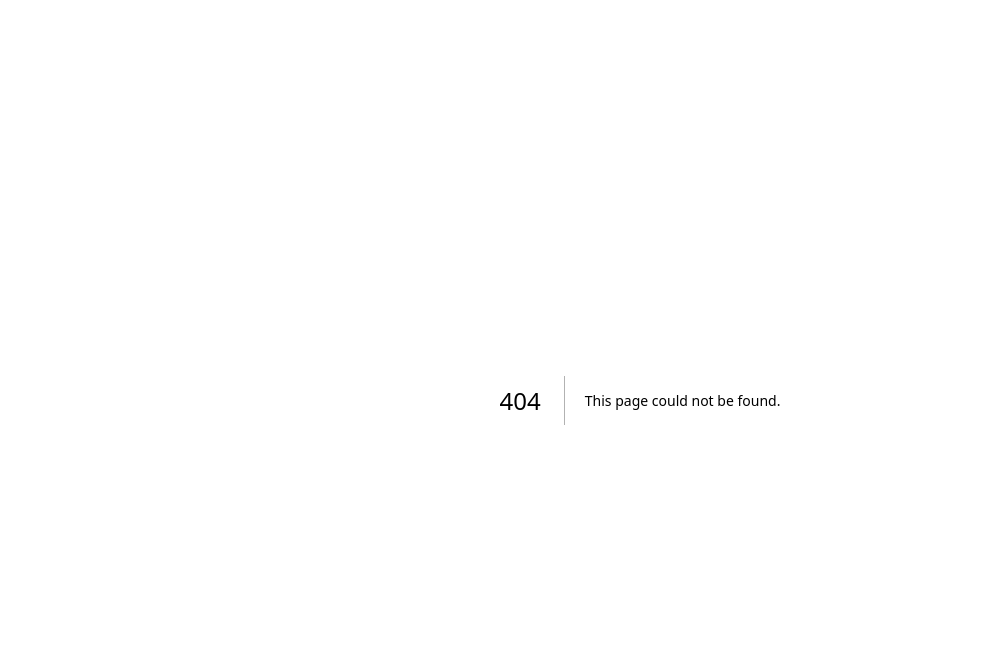
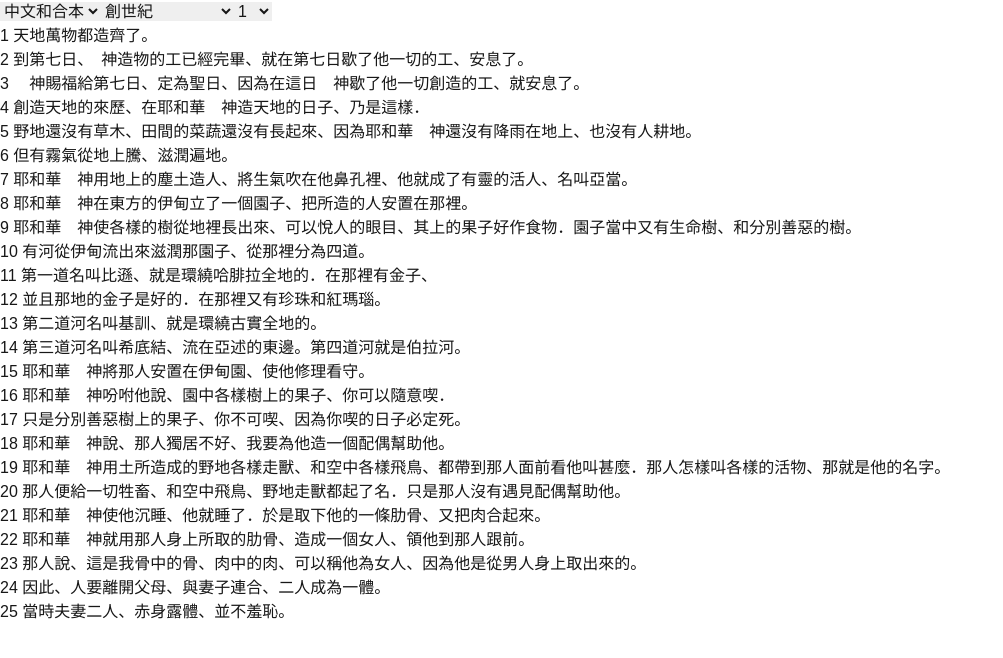
Before and after one commit to revival0728/qt-web, a Next.js app: page /bible in a window 1280 px wide. Before the commit this address had no page. Shown: the top 658 px of the page, without its empty margins (0-1003 px from the left). Built offline with nearby package versions, Linux system fonts and the light colour scheme.

Commit message:
pure html full bible finished

```diff
--- /dev/null
+++ b/app/bible/page.tsx
@@ -0,0 +1,5 @@
+import FullBibleView from "@/components/full-bible-view";
+
+export default function Page() {
+  return <FullBibleView />
+}
--- /dev/null
+++ b/components/full-bible-view/index.tsx
@@ -0,0 +1,73 @@
+"use client"
+
+import type { Bible } from '@/lib/type';
+import { useCallback, useEffect, useState } from 'react';
+import defaultBible from '@/bible/CUT/full.json';
+
+export default function FullBibleView() {
+  const [bible, setBible] = useState<Bible>(defaultBible);
+  const [bookId, setBookId] = useState<string>("Ge");
+  const [chapterId, setChapterId] = useState<number>(1);
+  const [bookNames, setBookNames] = useState<{id: string, name: string}[]>([]);
+
+  const sortedBookName = useCallback(() => {
+    const bookIds = Object.keys(bible.books);
+    bookIds.sort((a, b) => { return bible.books[a].order - bible.books[b].order; });
+    return bookIds.map((k) => { return {
+      id: k,
+      name: bible.books[k].name
+    }});
+  }, [bible]);
+
+  useEffect(() => {
+    setBookNames(sortedBookName());
+  }, [bible, sortedBookName, setBookNames])
+
+  const versionOnChange: React.ChangeEventHandler<HTMLSelectElement> = async (event) => {
+    const newVersion = event.target.value;
+    const newBible = await import(`@/bible/${newVersion}/full.json`);
+    setBible(newBible);
+    setBookNames(sortedBookName())
+  };
+  const bookIdOnChange: React.ChangeEventHandler<HTMLSelectElement> = (event) => {
+    const newBookId = event.target.value;
+    setBookId(newBookId);
+  };
+  const chapterIdOnChange: React.ChangeEventHandler<HTMLSelectElement> = (event) => {
+    const newChapterId = event.target.value;
+    setChapterId(parseInt(newChapterId));
+  };
+
+  return (
+    <>
+      <div>
+        <select name="version" onChange={versionOnChange}>
+          <option value="CUT">中文和合本</option>
+        </select>
+        <select name="bookId" onChange={bookIdOnChange}>
+          {
+            bookNames.map((bn, idx) => {
+              return <option key={idx} value={bn.id}>{bn.name}</option>
+            })
+          }
+        </select>
+        <select name="chaperId" onChange={chapterIdOnChange}>
+          {
+            bible.books[bookId].chapters.map((ch, idx) => {
+              return <option key={idx}>{ch.id}</option>
+            })
+          }
+        </select>
+        <article>
+          {
+            bible.books[bookId].chapters[chapterId].verses.map((ve, idx) => {
+              return (
+                <p key={idx}><span>{ve.id}</span> {ve.verse}</p>
+              )
+            })
+          }
+        </article>
+      </div>
+    </>
+  )
+}
```
Also changed, not shown: lib/type.d.ts (added, +21 -0 lines), bible/CUT/full.json, 2 other files (tests, documents, lock files or other folders).
